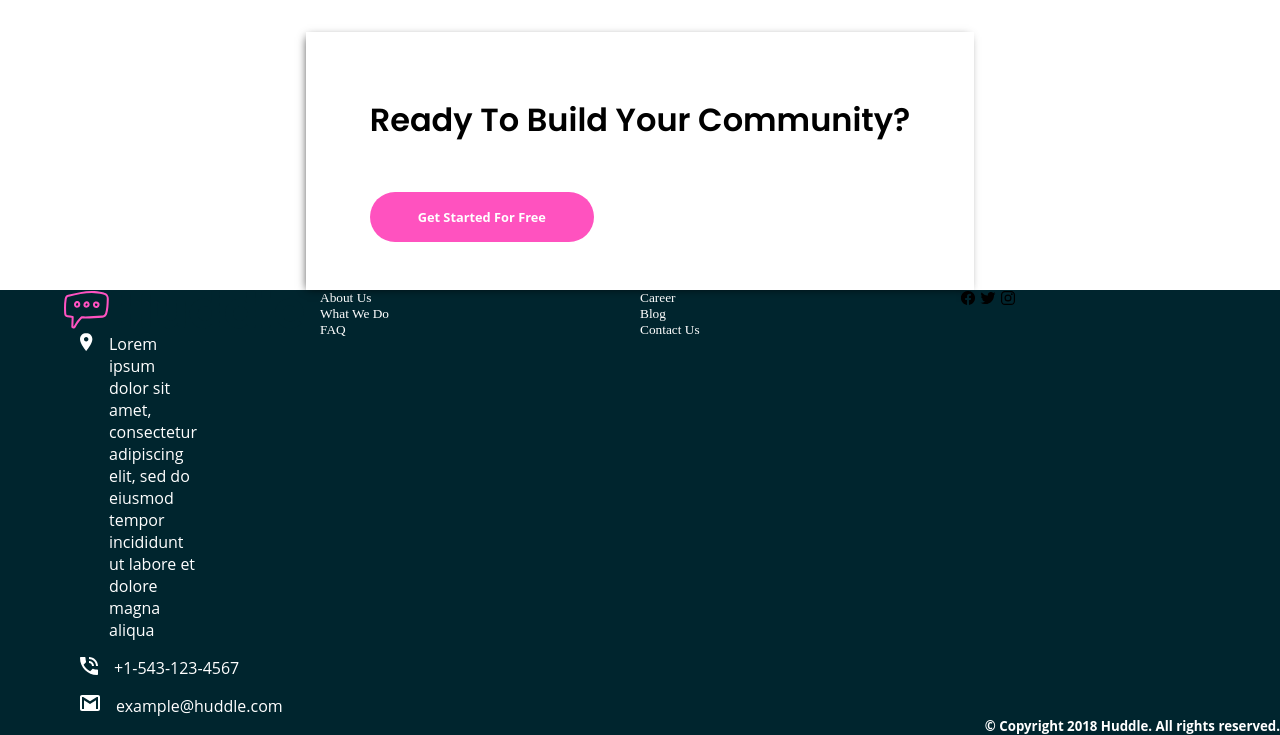
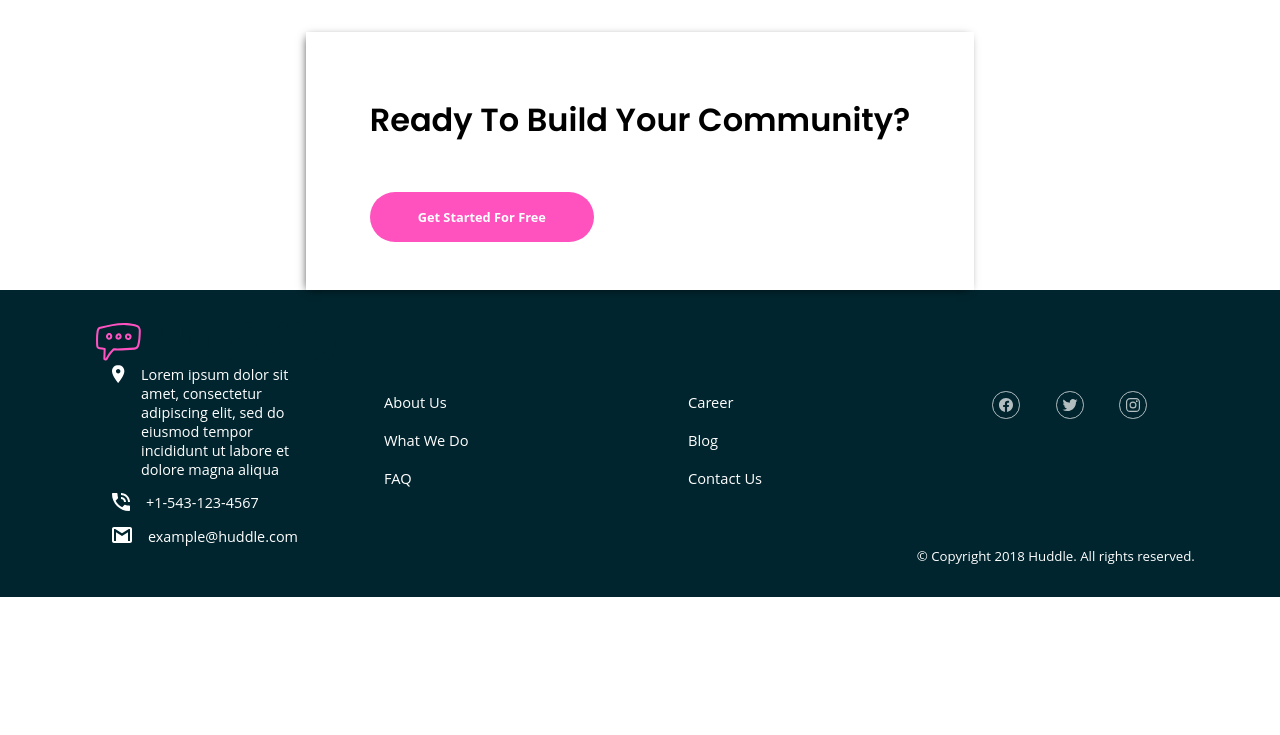
Before and after one commit to TheCoderGuru/huddle-landing-page-with-alternating-feature-blocks, a plain HTML site: page index.html in a window 1280 px wide. Shown: the part 1464-2199 px from the top of the page. After the commit the page ends 2061 px from the top, so only its background shows below. Drawn offline with nearby package versions, Linux system fonts and the light colour scheme.

Commit message:
Updated the code in the staged files

```diff
--- a/style.css
+++ b/style.css
@@ -162,6 +162,7 @@ footer{
   background-color: var(--very-dark-cyan);
   position: absolute;
     z-index: -1;
+    padding: 2em;
 }
 
 footer img{
@@ -177,12 +178,14 @@ footer img{
 .footer-item-number,
 .footer-item-email{
   color: white;
+    font-size: .9em;
   font-family: var(--font-os);
 }
 
 .footer-item-paragraph{
-  width: 41%;
+  width: 89%;
   margin-bottom: 1em;
+  color: white;
 }
 
 .footer-item-number{
@@ -195,20 +198,46 @@ footer img{
 
 .footer__links{
   display: flex;
+  font-size: 1.1em;
   flex-direction: column;
 }
 
 .footer__grid{
   display: grid;
   grid-template-columns: repeat(4, 1fr);
+  gap: 3em;
 }
 
 .footer__links{
   color: white;
+  font-family: var(--font-os);
+  gap: 1em;
+  margin-top: 4em;
 }
 
 .footer-copyright{
   text-align: right;
   color: white;
+  font-weight: 400;
+  margin-right: 4em;
   font-family: var(--font-os);
 }
+
+
+.footer__social-media{
+  margin-top: 4.3em;
+}
+.footer__social-media ion-icon{
+  border: 1px solid currentColor;
+  color: white;
+  margin-right: 2em;
+  opacity: .7;
+  border-radius: 50%;
+  padding: .3em;
+}
+
+@media screen and ( max-width: 600px ){
+  .hero__heading{
+    width: 100%;
+  }
+}
```
